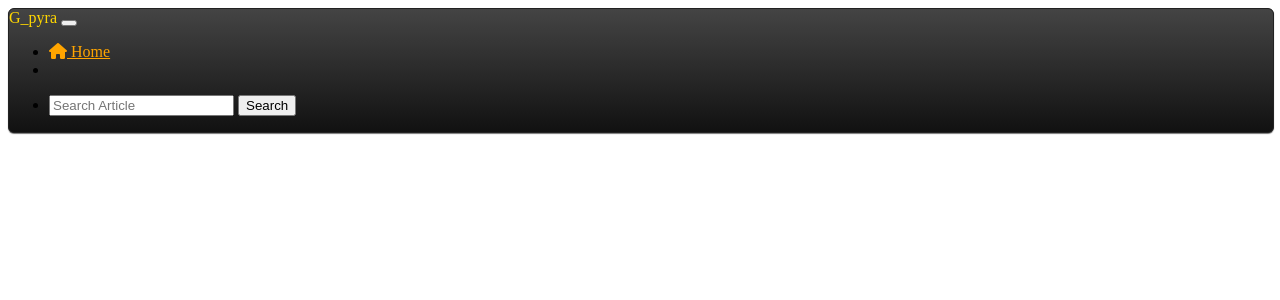
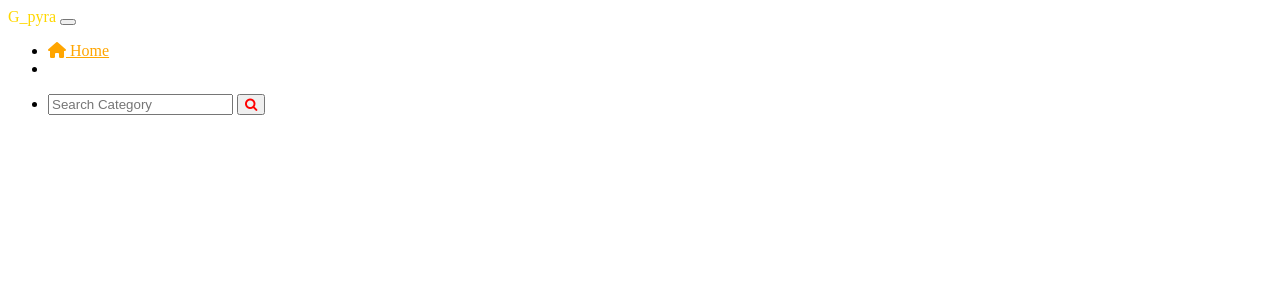
Before and after one commit to petermirithu/Gallery_app, a Django app: template G_pyra/templates/navbar.html in a window 1280 px wide. Shown: the top 300 px of the page. Run offline with Django 3.2, Linux system fonts and the light colour scheme; the template is opened without the code that fills it, so the values that code supplies are empty; some libraries are stand-ins or nearby versions.

Commit message:
move css code for navbar to navbar.css

```diff
--- a/G_pyra/templates/navbar.html
+++ b/G_pyra/templates/navbar.html
@@ -5,23 +5,7 @@
   <head>
     <meta charset="utf-8">
     <script src='https://kit.fontawesome.com/a076d05399.js'></script>
-    <style>
-      #bar{
-        width: 100%;
-        border: 1px solid #222;
-        background-color: #111;
-        background-image: linear-gradient(#444, #111);
-        border-radius: 6px;
-        box-shadow: 0 1px 1px #777;
-      }
-      #bar a{
-        cursor:pointer
-      }
-      #bar a:hover{
-        background-color:lightblue;
-        color:black;
-      }
-    </style>
+    <link rel="stylesheet" href="https://cdnjs.cloudflare.com/ajax/libs/font-awesome/4.7.0/css/font-awesome.min.css">
   </head>
   <body>
     <nav id="bar" class="navbar sticky-top navbar-expand-lg navbar-light">
@@ -42,8 +26,8 @@
         <ul class="navbar-nav ml-auto">
           <li>
             <form class="navbar-form" role='search' action="">
-              <input type="text" class="form-control" placeholder="Search Article" name="pic">
-              <button type="submit" class="btn btn-outline-success">Search</button>
+                <input type="text" class="form-control" placeholder="Search Category" name="pic">
+                <button><i style="color:red" class='fa fa-search'></i></button>
             </form>
           </li>
         </ul>
```
Also changed, not shown: static/css/home.css (+29 -9 lines).
